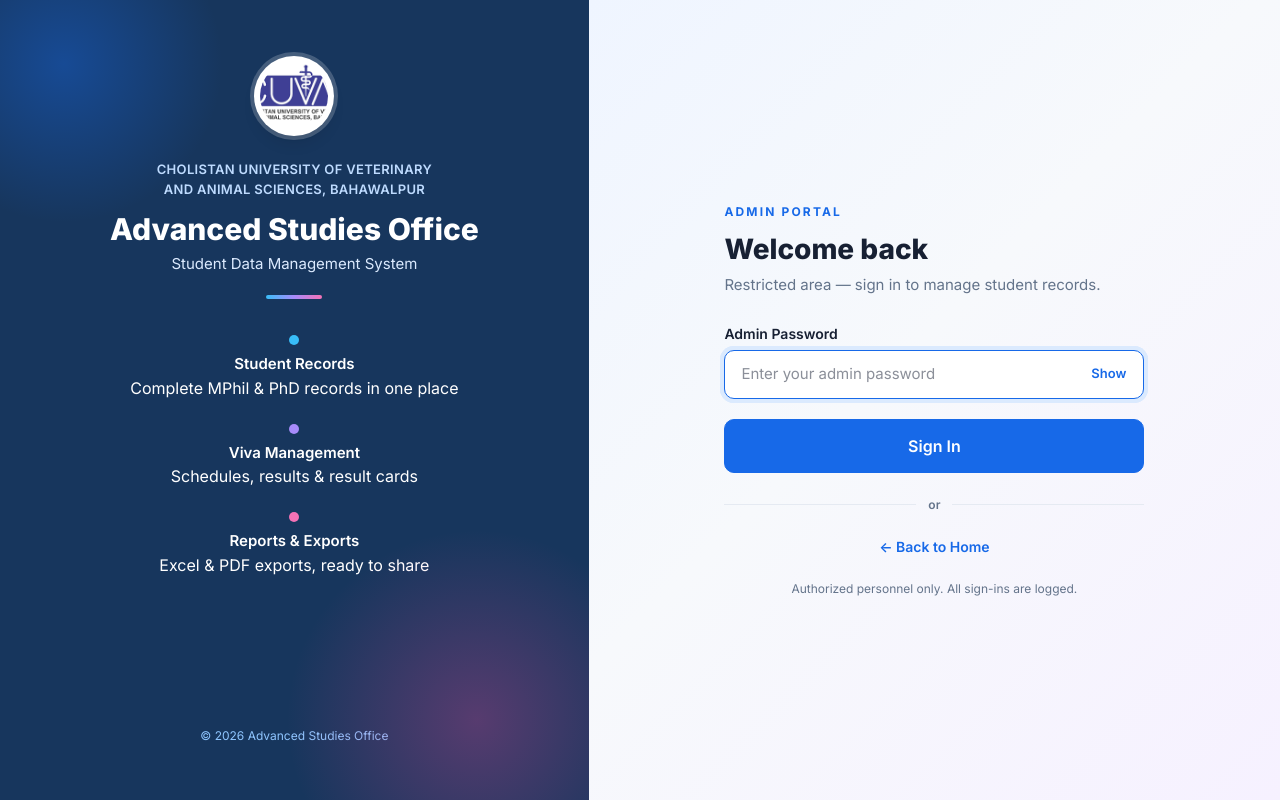
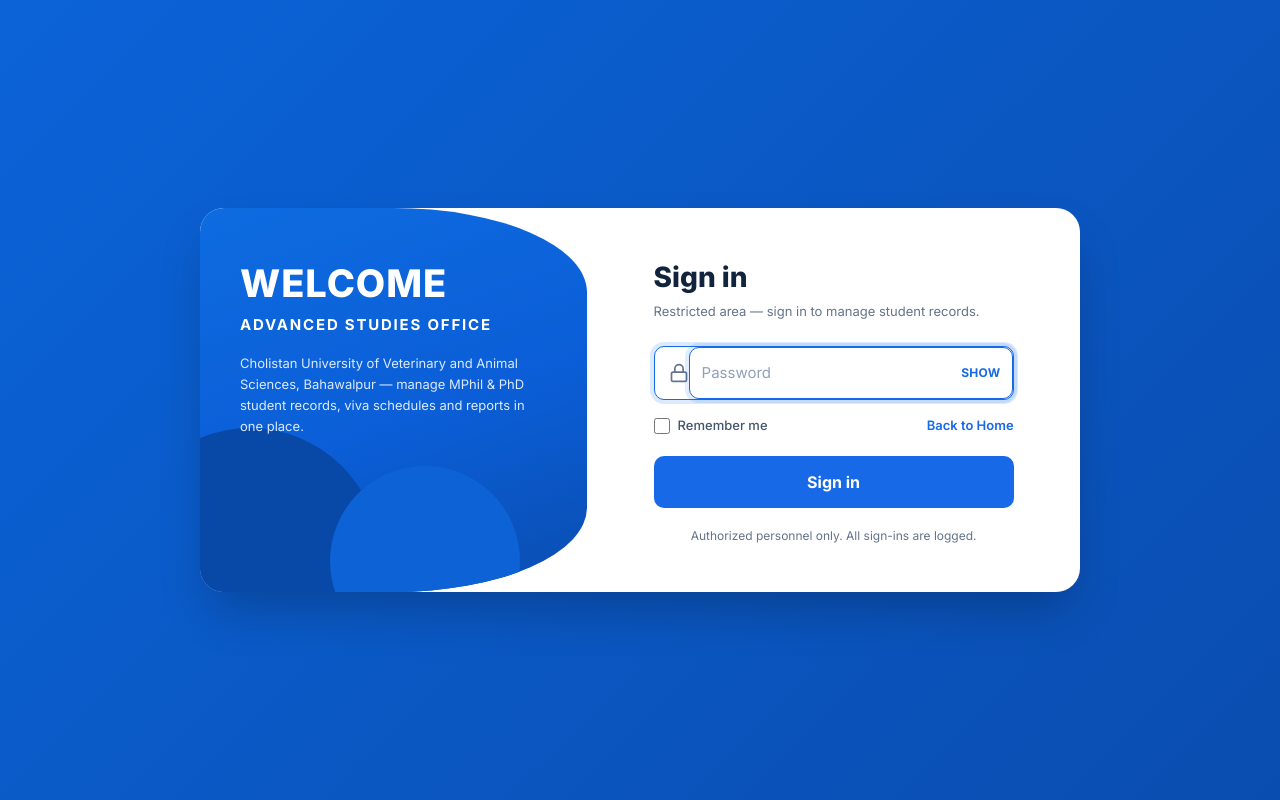
Before and after one commit to uzairareeb/das-student-portal, a Flask app: page /admin in a window 1280 px wide. Run offline with Flask 3, Linux system fonts and the light colour scheme; some libraries are stand-ins or nearby versions.

Commit message:
Admin login rebuilt like reference: blue page, curved welcome panel, white sign-in card

```diff
--- a/app.py
+++ b/app.py
@@ -36,6 +36,7 @@
             static_folder=os.path.join(BASE_DIR, "static"))
 app.secret_key = os.environ.get("PORTAL_SECRET", "das-student-portal-dev-key")
 app.config["MAX_CONTENT_LENGTH"] = 26 * 1024 * 1024  # 26 MB (PDF uploads up to ~25 MB)
+app.permanent_session_lifetime = timedelta(days=30)  # "Remember me" on admin login
 
 UNI_NAME = "Advanced Studies Office"
 PORTAL_TITLE = "Student Data Management System"
@@ -875,6 +876,7 @@
     if request.method == "POST":
         if check_admin_password(request.form.get("password")):
             session["admin"] = True
+            session.permanent = bool(request.form.get("remember"))
             log_activity("admin", "login", "admin portal sign-in")
             return redirect(url_for("admin_dashboard"))
         error = "Wrong password."
--- a/templates/admin_login.html
+++ b/templates/admin_login.html
@@ -9,45 +9,38 @@
   <link href="https://fonts.googleapis.com/css2?family=Inter:wght@400;500;600;700;800&display=swap" rel="stylesheet">
   <link rel="stylesheet" href="{{ url_for('static', filename='css/tailwind.css') }}">
 </head>
-<body class="login-page">
-  <div class="login-split">
-    <!-- Brand panel -->
-    <section class="login-brand">
-      <div class="login-brand-inner">
-        <div class="login-logo">
-          <img src="{{ url_for('static', filename='img/cuvas-logo.png') }}" alt="CUVAS logo">
-        </div>
-        <p class="login-uni">Cholistan University of Veterinary<br>and Animal Sciences, Bahawalpur</p>
-        <h1 class="login-brand-title">{{ uni }}</h1>
-        <p class="login-brand-sub">{{ title }}</p>
-        <div class="login-brand-divider"></div>
-        <ul class="login-points">
-          <li><span class="dot dot-blue"></span><div><strong>Student Records</strong><span>Complete MPhil &amp; PhD records in one place</span></div></li>
-          <li><span class="dot dot-violet"></span><div><strong>Viva Management</strong><span>Schedules, results &amp; result cards</span></div></li>
-          <li><span class="dot dot-pink"></span><div><strong>Reports &amp; Exports</strong><span>Excel &amp; PDF exports, ready to share</span></div></li>
-        </ul>
-        <p class="login-brand-foot">&copy; 2026 Advanced Studies Office</p>
+<body class="ref-page">
+  <div class="ref-card">
+    <!-- Welcome panel -->
+    <section class="ref-left">
+      <span class="ref-circle ref-circle-a"></span>
+      <span class="ref-circle ref-circle-b"></span>
+      <div class="ref-left-inner">
+        <h1>WELCOME</h1>
+        <p class="ref-headline">{{ uni }}</p>
+        <p class="ref-para">Cholistan University of Veterinary and Animal Sciences, Bahawalpur &mdash; manage MPhil &amp; PhD student records, viva schedules and reports in one place.</p>
       </div>
     </section>
 
-    <!-- Form panel -->
-    <section class="login-form-wrap">
-      <div class="login-form">
-        <p class="login-eyebrow">Admin Portal</p>
-        <h2>Welcome back</h2>
-        <p class="login-lede">Restricted area &mdash; sign in to manage student records.</p>
+    <!-- Sign-in panel -->
+    <section class="ref-right">
+      <div class="ref-form">
+        <h2>Sign in</h2>
+        <p class="ref-sub">Restricted area &mdash; sign in to manage student records.</p>
         <form method="post" id="loginForm">
           {% if error %}<p class="form-error">{{ error }}</p>{% endif %}
-          <label class="login-label" for="adminPw">Admin Password</label>
-          <div class="login-pw">
-            <input type="password" name="password" id="adminPw" placeholder="Enter your admin password" required autofocus>
-            <button type="button" class="login-toggle" id="pwToggle">Show</button>
+          <div class="ref-input">
+            <svg viewBox="0 0 24 24" fill="none" stroke="currentColor" stroke-width="2" stroke-linecap="round" stroke-linejoin="round"><rect x="3" y="11" width="18" height="11" rx="2" ry="2"/><path d="M7 11V7a5 5 0 0 1 10 0v4"/></svg>
+            <input type="password" name="password" id="adminPw" placeholder="Password" required autofocus>
+            <button type="button" class="ref-show" id="pwToggle">SHOW</button>
           </div>
-          <button type="submit" class="btn primary block login-submit" id="loginBtn">Sign In</button>
+          <div class="ref-row">
+            <label class="ref-remember"><input type="checkbox" name="remember" value="1"> Remember me</label>
+            <a class="ref-home" href="{{ url_for('index') }}">Back to Home</a>
+          </div>
+          <button type="submit" class="ref-submit" id="loginBtn">Sign in</button>
         </form>
-        <div class="login-divider"><span>or</span></div>
-        <a class="login-home" href="{{ url_for('index') }}">&larr; Back to Home</a>
-        <p class="login-note">Authorized personnel only. All sign-ins are logged.</p>
+        <p class="ref-note">Authorized personnel only. All sign-ins are logged.</p>
       </div>
     </section>
   </div>
@@ -58,7 +51,7 @@
     tg.addEventListener('click', function () {
       var show = pw.type === 'password';
       pw.type = show ? 'text' : 'password';
-      tg.textContent = show ? 'Hide' : 'Show';
+      tg.textContent = show ? 'HIDE' : 'SHOW';
       pw.focus();
     });
     document.getElementById('loginForm').addEventListener('submit', function () {
```
Also changed, not shown: static/css/tailwind-input.css, static/css/tailwind.css.
